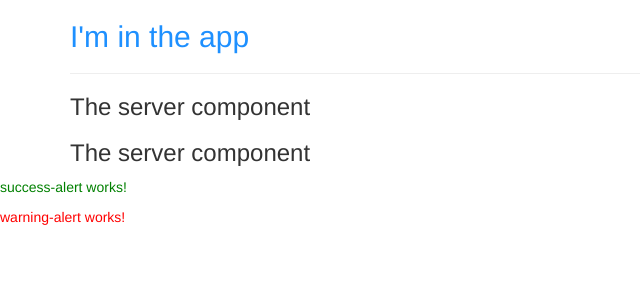
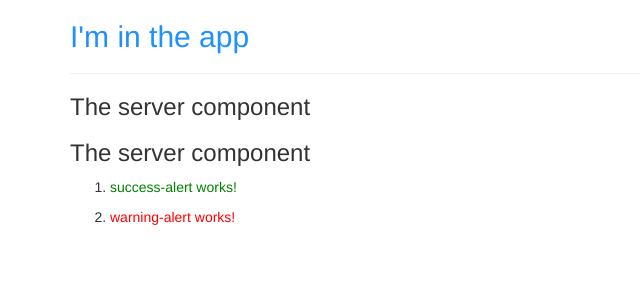
Before and after one commit to rmemory/angular, an Angular app: page / in a window 1280 px wide. Shown: the top 300 px of the page, without its empty margins (0-640 px from the left). Built offline with nearby package versions, Linux system fonts and the light colour scheme.

Commit message:
Add a bit more html to the app component

```diff
--- a/src/app/app.component.html
+++ b/src/app/app.component.html
@@ -9,5 +9,13 @@
   </div>
 </div>
 
-<app-success-alert></app-success-alert>
-<app-warning-alert></app-warning-alert>
+<div class="container">
+  <div class="row">
+    <div class="col-xs-12">
+      <ol>
+        <li><app-success-alert></app-success-alert></li>
+        <li><app-warning-alert></app-warning-alert></li>
+      </ol>
+    </div>
+  </div>
+</div>
```
